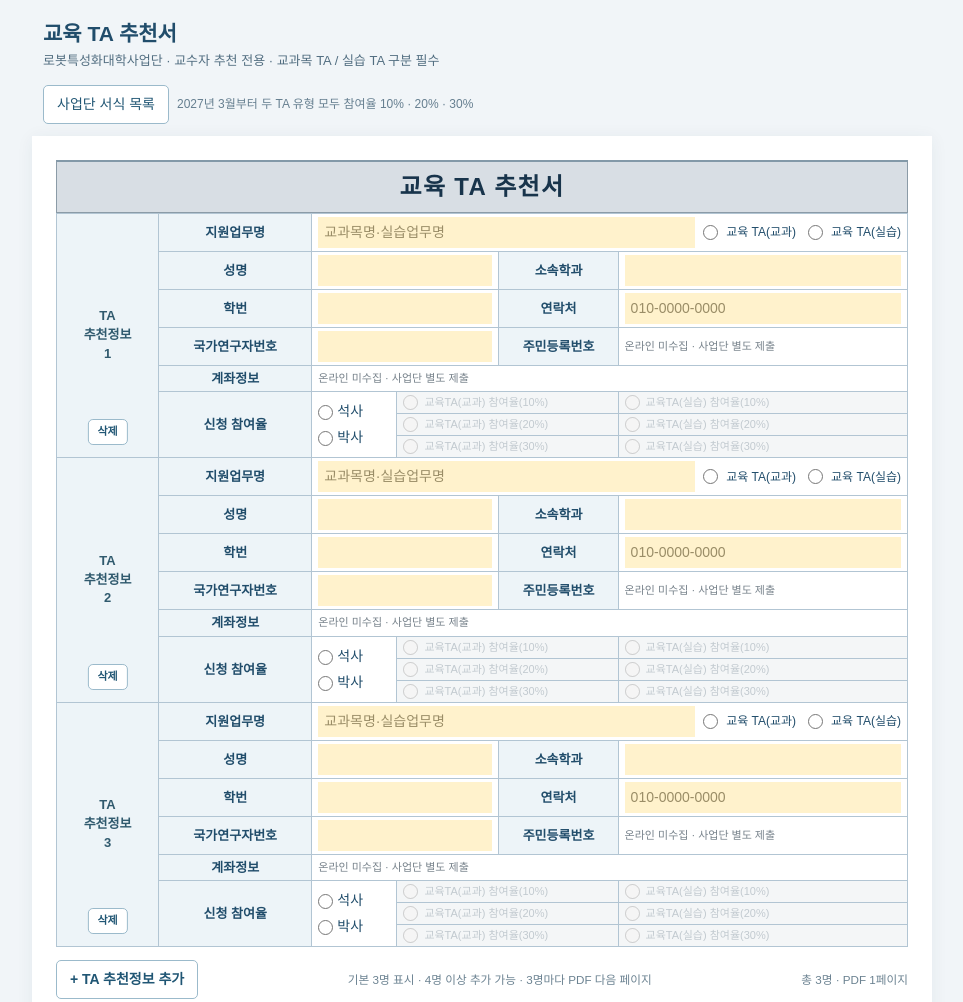
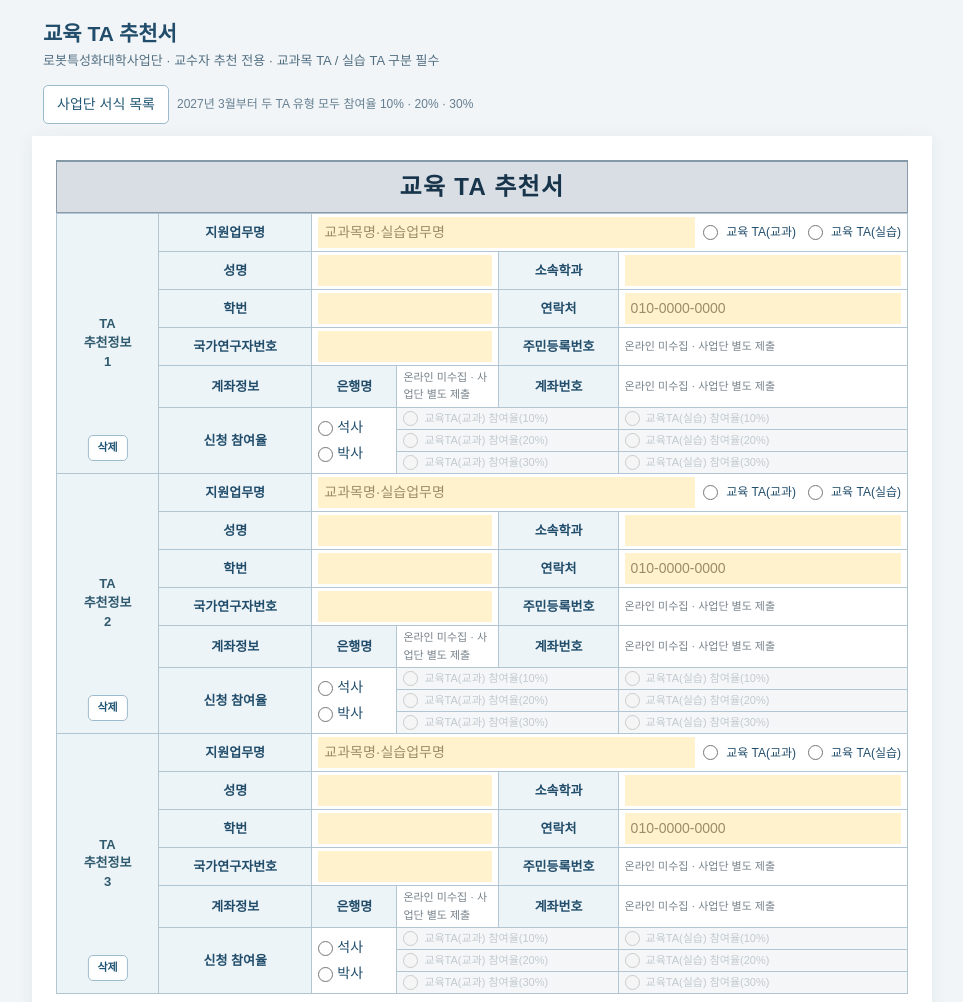
Before and after one commit to airoboticsgroup-crypto/form, a plain HTML site: page ta_application.html in a window 1280 px wide. Shown: the top 1002 px of the page, without its empty margins (158-1121 px from the left). Drawn offline with Linux system fonts and the light colour scheme.

Commit message:
Restore separate bank name and account number cells without collecting values

```diff
--- a/ta_application.html
+++ b/ta_application.html
@@ -167,7 +167,7 @@ button:focus-visible,input:focus-visible,select:focus-visible,textarea:focus-vis
 <tr class="pair-row"><th scope="row">성명</th><td colspan="2"><input class="form-input" name="name" maxlength="60" aria-label="TA 성명"></td><th scope="row">소속학과</th><td><input class="form-input" name="department" maxlength="80" aria-label="소속학과"></td></tr>
 <tr class="pair-row"><th scope="row">학번</th><td colspan="2"><input class="form-input" name="studentNo" maxlength="40" aria-label="학번"></td><th scope="row">연락처</th><td><input class="form-input" name="phone" type="tel" maxlength="40" aria-label="연락처" placeholder="010-0000-0000"></td></tr>
 <tr class="research-row"><th scope="row">국가연구자번호</th><td colspan="2"><input class="form-input" name="researcherNo" maxlength="40" aria-label="국가연구자번호"></td><th scope="row">주민등록번호</th><td class="privacy">온라인 미수집 · 사업단 별도 제출</td></tr>
-<tr class="bank-row"><th scope="row">계좌정보</th><td colspan="4" class="privacy">온라인 미수집 · 사업단 별도 제출</td></tr>
+<tr class="bank-row"><th scope="row">계좌정보</th><th scope="row">은행명</th><td class="privacy">온라인 미수집 · 사업단 별도 제출</td><th scope="row">계좌번호</th><td class="privacy">온라인 미수집 · 사업단 별도 제출</td></tr>
 <tr class="rate-row"><th rowspan="3" scope="row">신청 참여율</th><td rowspan="3"><div class="degree-choice" role="group" aria-label="학위과정 필수 선택"><label><input type="radio" name="degree" data-degree value="master">석사</label><label><input type="radio" name="degree" data-degree value="doctor">박사</label></div></td><td colspan="2" class="rate-choice" data-rate-cell="course"><label><input type="radio" name="rate" data-rate-kind="course" data-rate value="10"><span>교육TA(교과) 참여율(10%)</span></label></td><td class="rate-choice" data-rate-cell="practice"><label><input type="radio" name="rate" data-rate-kind="practice" data-rate value="10"><span>교육TA(실습) 참여율(10%)</span></label></td></tr>
 <tr class="rate-row"><td colspan="2" class="rate-choice" data-rate-cell="course"><label><input type="radio" name="rate" data-rate-kind="course" data-rate value="20"><span>교육TA(교과) 참여율(20%)</span></label></td><td class="rate-choice" data-rate-cell="practice"><label><input type="radio" name="rate" data-rate-kind="practice" data-rate value="20"><span>교육TA(실습) 참여율(20%)</span></label></td></tr>
 <tr class="rate-row"><td colspan="2" class="rate-choice" data-rate-cell="course"><label><input type="radio" name="rate" data-rate-kind="course" data-rate value="30"><span>교육TA(교과) 참여율(30%)</span></label></td><td class="rate-choice" data-rate-cell="practice"><label><input type="radio" name="rate" data-rate-kind="practice" data-rate value="30"><span>교육TA(실습) 참여율(30%)</span></label></td></tr>
```
